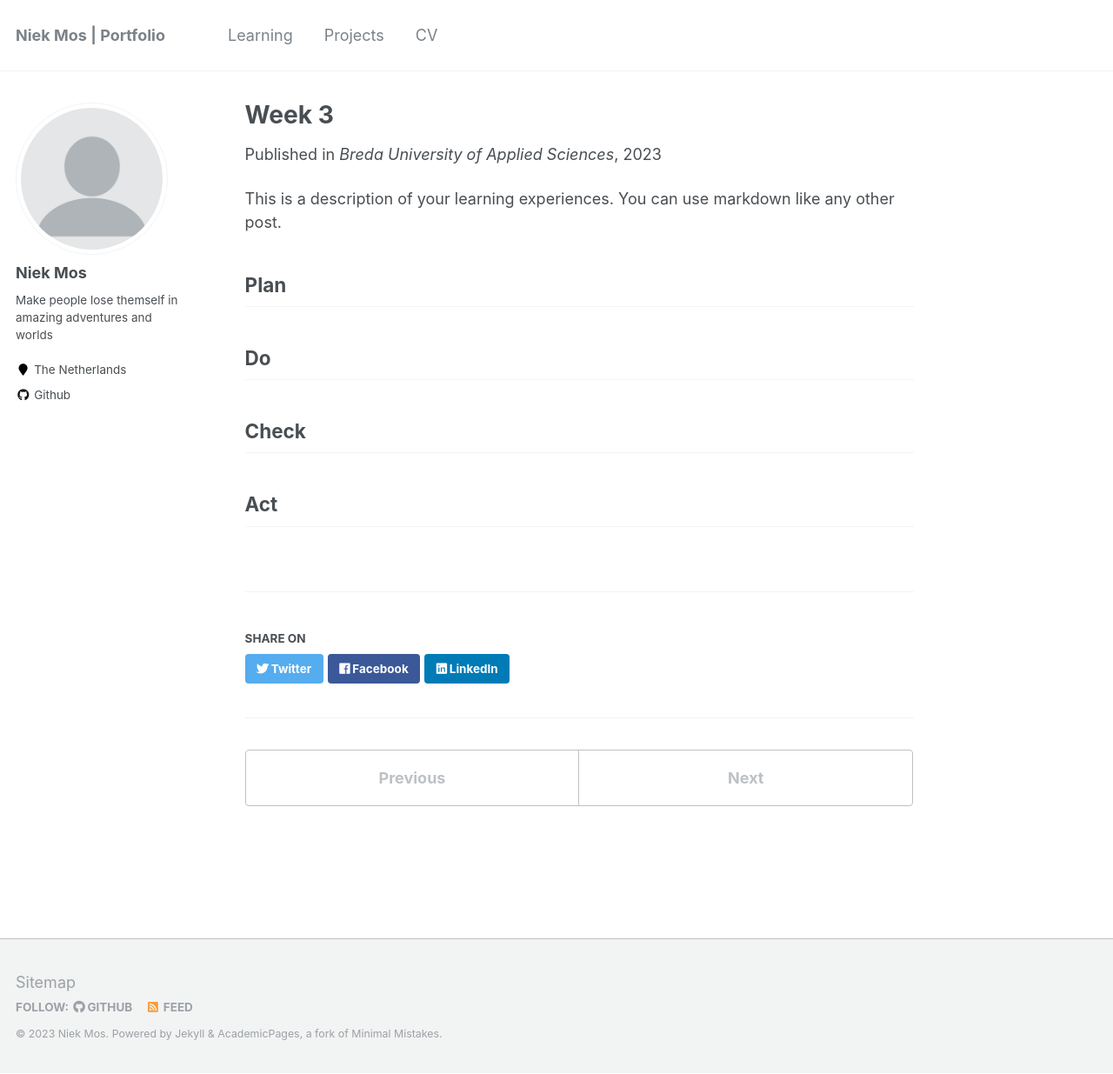
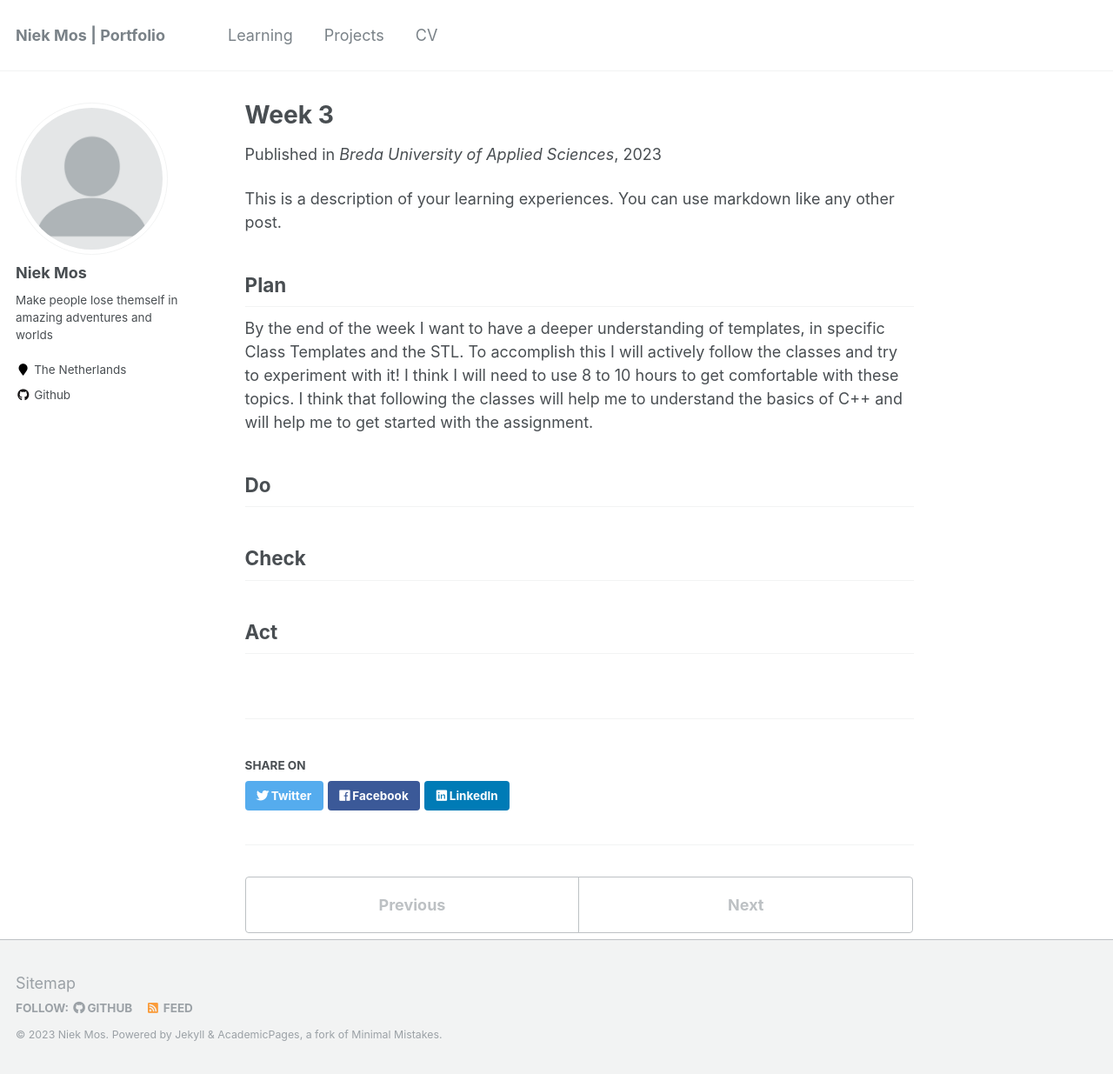
Before and after one commit to TheSatanicFlame/CPPPortfolio, a Jekyll site: the page built from _learning/week-3.md, in a window 1280 px wide and 1235 px high. Shown: the whole window at 87% size. Built offline with Jekyll 4.4.1, drawn with Linux system fonts in a browser that asks for light colours.

Commit message:
More update

```diff
--- a/_learning/week-3.md
+++ b/_learning/week-3.md
@@ -17,6 +17,8 @@ NOTE: Fill this section in at the beginning of the week!
 
 What do you plan to do this week? What new knowledge do you want to acquire? Do you want to follow any of the learning units for the course? Do you want to work on the assignment for the course? How much time do you estimate you will spend on these tasks?
 -->
+
+By the end of the week I want to have a deeper understanding of templates, in specific Class Templates and the STL. To accomplish this I will actively follow the classes and try to experiment with it! I think I will need to use 8 to 10 hours to get comfortable with these topics. I think that following the classes will help me to understand the basics of C++ and will help me to get started with the assignment.
 
 ## Do
 
```
